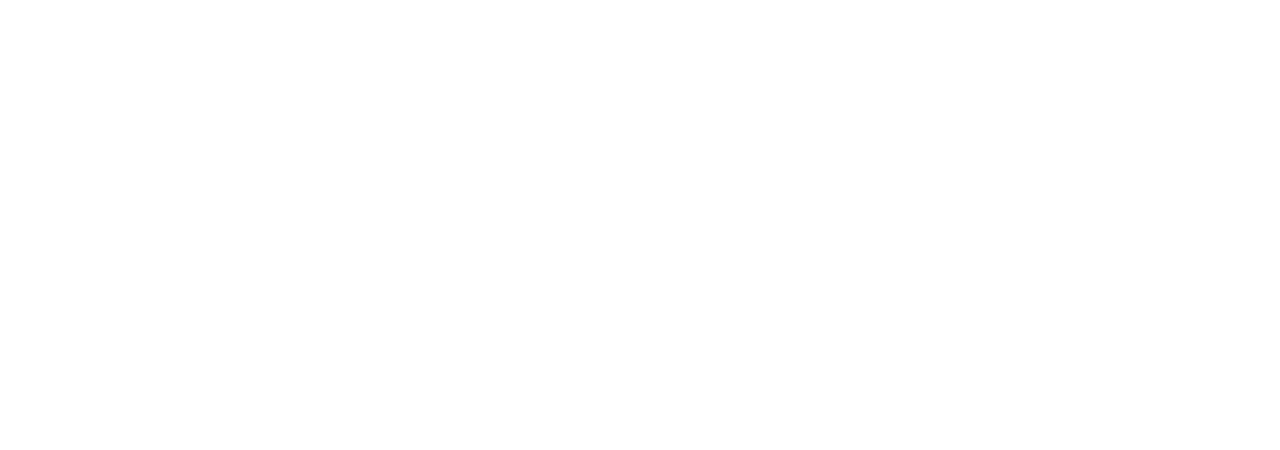
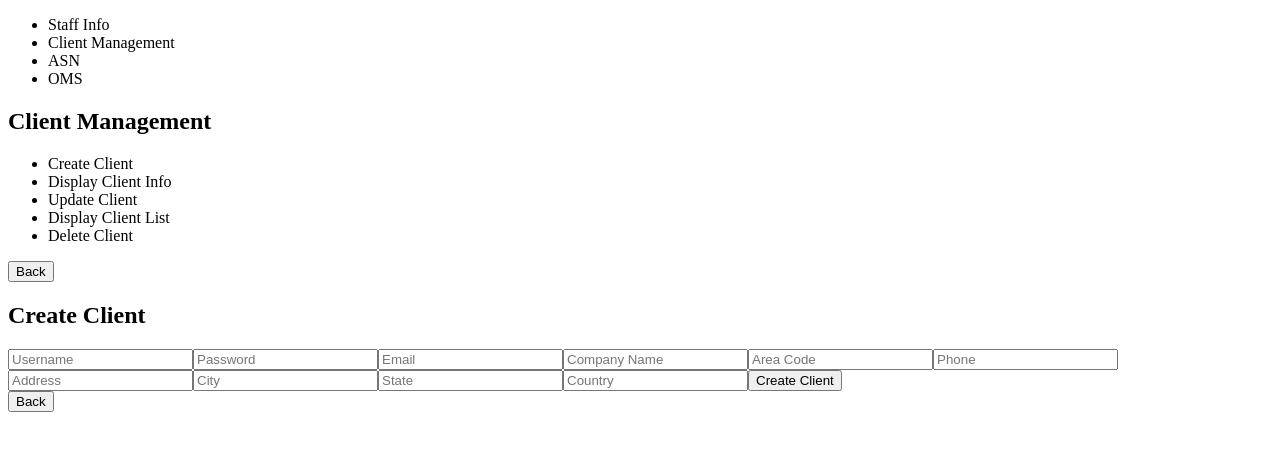
Before and after one commit to philipzhang86/mini-warehouse, an Angular app: page /staff-dashboard/client-management/create-client in a window 1280 px wide. Before the commit this address led to /. Shown: the top 450 px of the page. Built offline with nearby package versions, Linux system fonts and the light colour scheme.

Commit message:
client managment added, Create Client added

```diff
--- a/src/app/app.module.ts
+++ b/src/app/app.module.ts
@@ -11,6 +11,8 @@ import { HTTP_INTERCEPTORS } from '@angular/common/http';
 import { AuthInterceptor } from './auth.interceptor';
 import { ClientInfoComponent } from './client-info/client-info.component';
 import { StaffInfoComponent } from './staff-info/staff-info.component';
+import { ClientManagementComponent } from './client-management/client-management.component';
+import { CreateClientComponent } from './client-management/create-client/create-client.component';
 
 @NgModule({
   declarations: [
@@ -19,7 +21,9 @@ import { StaffInfoComponent } from './staff-info/staff-info.component';
     ClientDashboardComponent,
     StaffDashboardComponent,
     ClientInfoComponent,
-    StaffInfoComponent
+    StaffInfoComponent,
+    ClientManagementComponent,
+    CreateClientComponent
   ],
   imports: [
     BrowserModule,
--- /dev/null
+++ b/src/app/client-management/client-management.component.html
@@ -0,0 +1,13 @@
+<div class="client-management">
+  <h2>Client Management</h2>
+  <ul>
+    <li routerLink="create-client">Create Client</li>
+    <li routerLink="display-client-info">Display Client Info</li>
+    <li routerLink="update-client">Update Client</li>
+    <li routerLink="display-client-list">Display Client List</li>
+    <li routerLink="delete-client">Delete Client</li>
+  </ul>
+
+  <button (click)="goBack()">Back</button>
+  <router-outlet></router-outlet>
+</div>
--- /dev/null
+++ b/src/app/client-management/client-management.component.ts
@@ -0,0 +1,19 @@
+import { Component, OnInit } from '@angular/core';
+import { Location } from '@angular/common';
+
+@Component({
+  selector: 'app-client-management',
+  templateUrl: './client-management.component.html',
+  styleUrls: ['./client-management.component.scss']
+})
+export class ClientManagementComponent implements OnInit {
+
+  constructor(private location: Location) { }
+
+  ngOnInit(): void {
+  }
+
+  goBack(): void {
+    this.location.back();
+  }
+}
--- /dev/null
+++ b/src/app/client-management/create-client/create-client.component.html
@@ -0,0 +1,18 @@
+<div class="create-client">
+  <h2>Create Client</h2>
+  <form (ngSubmit)="createClient()">
+    <input type="text" [(ngModel)]="client.username" name="username" placeholder="Username" required>
+    <input type="password" [(ngModel)]="client.password" name="password" placeholder="Password" required>
+    <input type="email" [(ngModel)]="client.email" name="email" placeholder="Email" required>
+    <input type="text" [(ngModel)]="client.companyName" name="companyName" placeholder="Company Name" required>
+    <input type="text" [(ngModel)]="client.areaCode" name="areaCode" placeholder="Area Code" required>
+    <input type="text" [(ngModel)]="client.phone" name="phone" placeholder="Phone" required>
+    <input type="text" [(ngModel)]="client.address" name="address" placeholder="Address" required>
+    <input type="text" [(ngModel)]="client.city" name="city" placeholder="City" required>
+    <input type="text" [(ngModel)]="client.state" name="state" placeholder="State" required>
+    <input type="text" [(ngModel)]="client.country" name="country" placeholder="Country" required>
+    <button type="submit">Create Client</button>
+  </form>
+  <button (click)="goBack()">Back</button>
+  <router-outlet></router-outlet>
+</div>
--- /dev/null
+++ b/src/app/client-management/create-client/create-client.component.ts
@@ -0,0 +1,52 @@
+import { Component, OnInit } from '@angular/core';
+import { HttpClient, HttpHeaders } from '@angular/common/http';
+import { Location } from '@angular/common';
+import { AuthService } from 'src/app/auth.service';
+
+@Component({
+  selector: 'app-create-client',
+  templateUrl: './create-client.component.html',
+  styleUrls: ['./create-client.component.scss']
+})
+export class CreateClientComponent implements OnInit {
+
+  client = {
+    username: '',
+    password: '',
+    email: '',
+    companyName: '',
+    areaCode: '',
+    phone: '',
+    address: '',
+    city: '',
+    state: '',
+    country: ''
+  };
+
+  constructor(private http: HttpClient, private location: Location, private authService: AuthService) { }
+
+  ngOnInit(): void {
+    console.log("create client");
+  }
+
+  createClient(): void {
+    const token = this.authService.getToken(); // 获取Token
+    // 在HTTP请求中设置头部，附带Token
+    this.http.post('http://localhost:9080/user-service/api/staffs/client', this.client, {
+      headers: new HttpHeaders({
+        'Authorization': `Bearer ${token}` // 设置Authorization头部
+      })
+    }).subscribe(() => {
+      alert('Client created successfully');
+      this.goBack();
+    }, error => {
+      console.error('Error creating client', error);
+      alert('Failed to create client');
+    });
+  }
+
+
+  goBack(): void {
+    this.location.back();
+  }
+}
--- a/src/app/staff-dashboard/staff-dashboard.component.html
+++ b/src/app/staff-dashboard/staff-dashboard.component.html
@@ -2,6 +2,7 @@
   <div class="sidebar">
     <ul>
       <li routerLink="/staff-dashboard/staff-info">Staff Info</li>
+      <li routerLink="/staff-dashboard/client-management">Client Management</li>
       <li (click)="selectSection('asn')">ASN</li>
       <li (click)="selectSection('oms')">OMS</li>
     </ul>
```
Also changed, not shown: src/app/app-routing.module.ts (+11 -1 lines), src/app/client-management/client-management.component.scss (added), src/app/client-management/create-client/create-client.component.scss (added), 2 other files (tests, documents, lock files or other folders).
